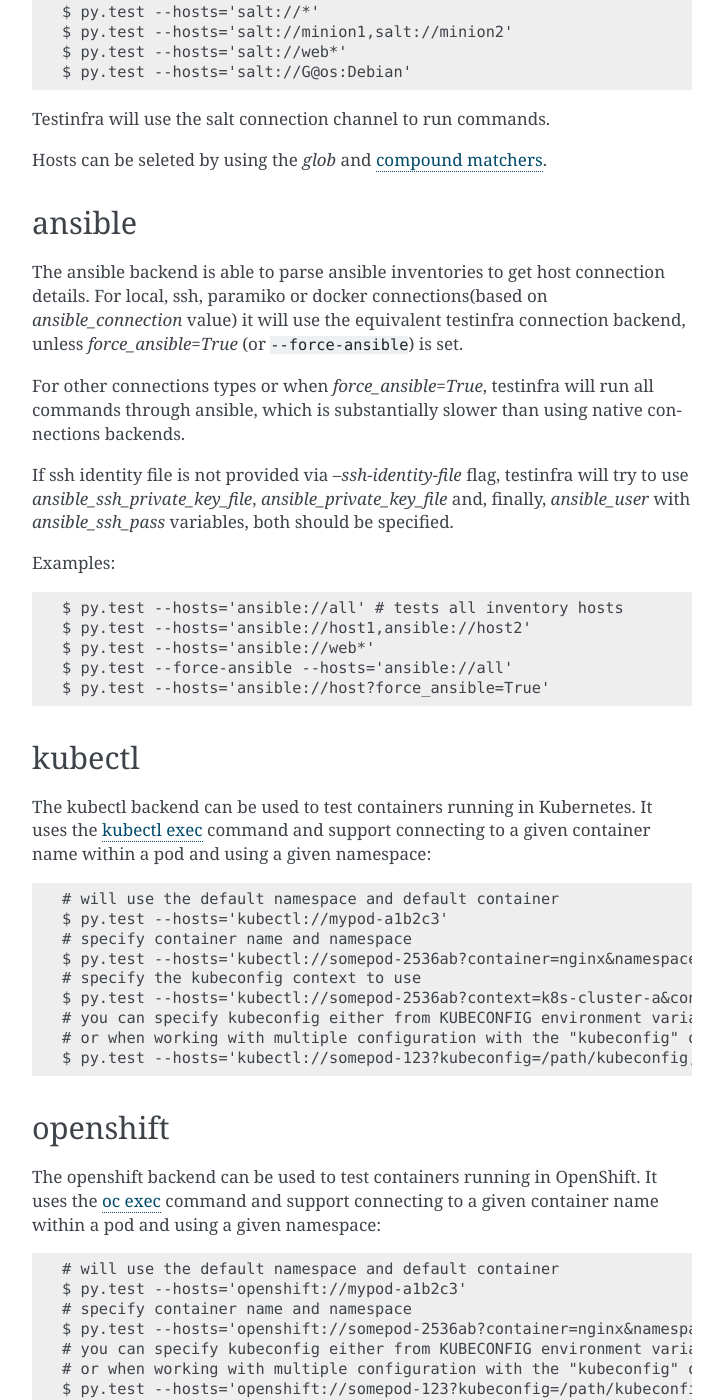
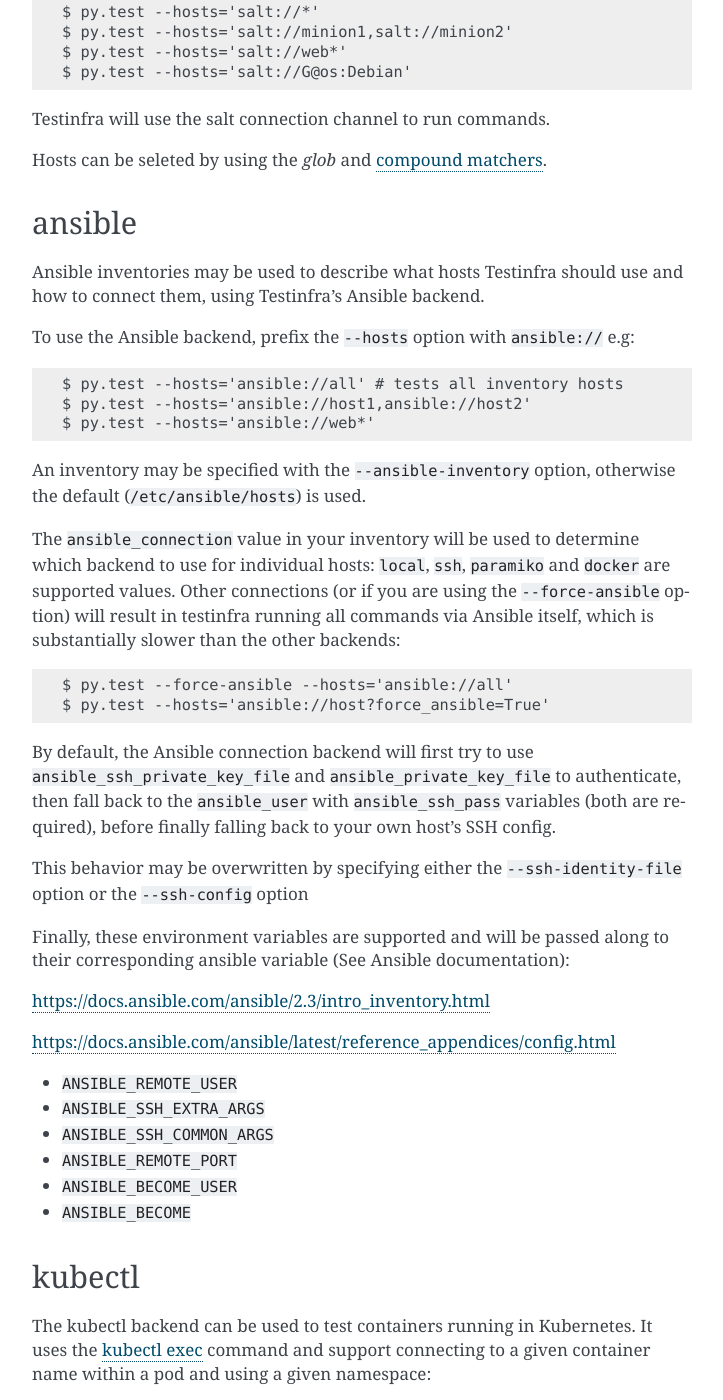
Before and after one commit to pytest-dev/pytest-testinfra, a Sphinx documentation site: the page built from doc/source/backends.rst, in a window 1280 px wide and 1400 px high, scrolled down 1691 px. Shown: the whole window, without its empty margins (388-1111 px from the left). Built offline with Sphinx 7.4.7, drawn with Linux system fonts in a browser that asks for light colours; comment, search, counter and statistics services are not loaded.

Commit message:
Update ansible docs

```diff
--- a/doc/source/backends.rst
+++ b/doc/source/backends.rst
@@ -94,26 +94,48 @@
 ansible
 ~~~~~~~
 
-The ansible backend is able to parse ansible inventories to get host connection details.
-For local, ssh, paramiko or docker connections(based on `ansible_connection` value)
-it will use the equivalent testinfra connection backend, unless `force_ansible=True`
-(or ``--force-ansible``) is set.
+Ansible inventories may be used to describe what hosts Testinfra should use
+and how to connect them, using Testinfra's Ansible backend.
 
-For other connections types or when `force_ansible=True`, testinfra will run
-all commands through ansible, which is substantially slower than using native
-connections backends.
-
-If ssh identity file is not provided via `--ssh-identity-file` flag, testinfra will try
-to use `ansible_ssh_private_key_file`, `ansible_private_key_file` and, finally,
-`ansible_user` with `ansible_ssh_pass` variables, both should be specified.
-
-Examples::
+To use the Ansible backend, prefix the ``--hosts`` option with ``ansible://`` e.g::
 
     $ py.test --hosts='ansible://all' # tests all inventory hosts
     $ py.test --hosts='ansible://host1,ansible://host2'
     $ py.test --hosts='ansible://web*'
+
+An inventory may be specified with the ``--ansible-inventory`` option, otherwise
+the default (``/etc/ansible/hosts``) is used.
+
+The ``ansible_connection`` value in your inventory will be used to determine
+which backend to use for individual hosts: ``local``, ``ssh``, ``paramiko`` and ``docker``
+are supported values. Other connections (or if you are using the ``--force-ansible``
+option) will result in testinfra running all commands via Ansible itself,
+which is substantially slower than the other backends::
+
     $ py.test --force-ansible --hosts='ansible://all'
     $ py.test --hosts='ansible://host?force_ansible=True'
+
+By default, the Ansible connection backend will first try to use
+``ansible_ssh_private_key_file`` and ``ansible_private_key_file`` to authenticate,
+then fall back to the ``ansible_user`` with ``ansible_ssh_pass`` variables (both
+are required), before finally falling back to your own host's SSH config.
+
+This behavior may be overwritten by specifying either the ``--ssh-identity-file``
+option or the ``--ssh-config`` option
+
+Finally, these environment variables are supported and will be passed along to
+their corresponding ansible variable (See Ansible documentation):
+
+https://docs.ansible.com/ansible/2.3/intro_inventory.html
+
+https://docs.ansible.com/ansible/latest/reference_appendices/config.html
+
+* ``ANSIBLE_REMOTE_USER``
+* ``ANSIBLE_SSH_EXTRA_ARGS``
+* ``ANSIBLE_SSH_COMMON_ARGS``
+* ``ANSIBLE_REMOTE_PORT``
+* ``ANSIBLE_BECOME_USER``
+* ``ANSIBLE_BECOME``
 
 kubectl
 ~~~~~~~
```
